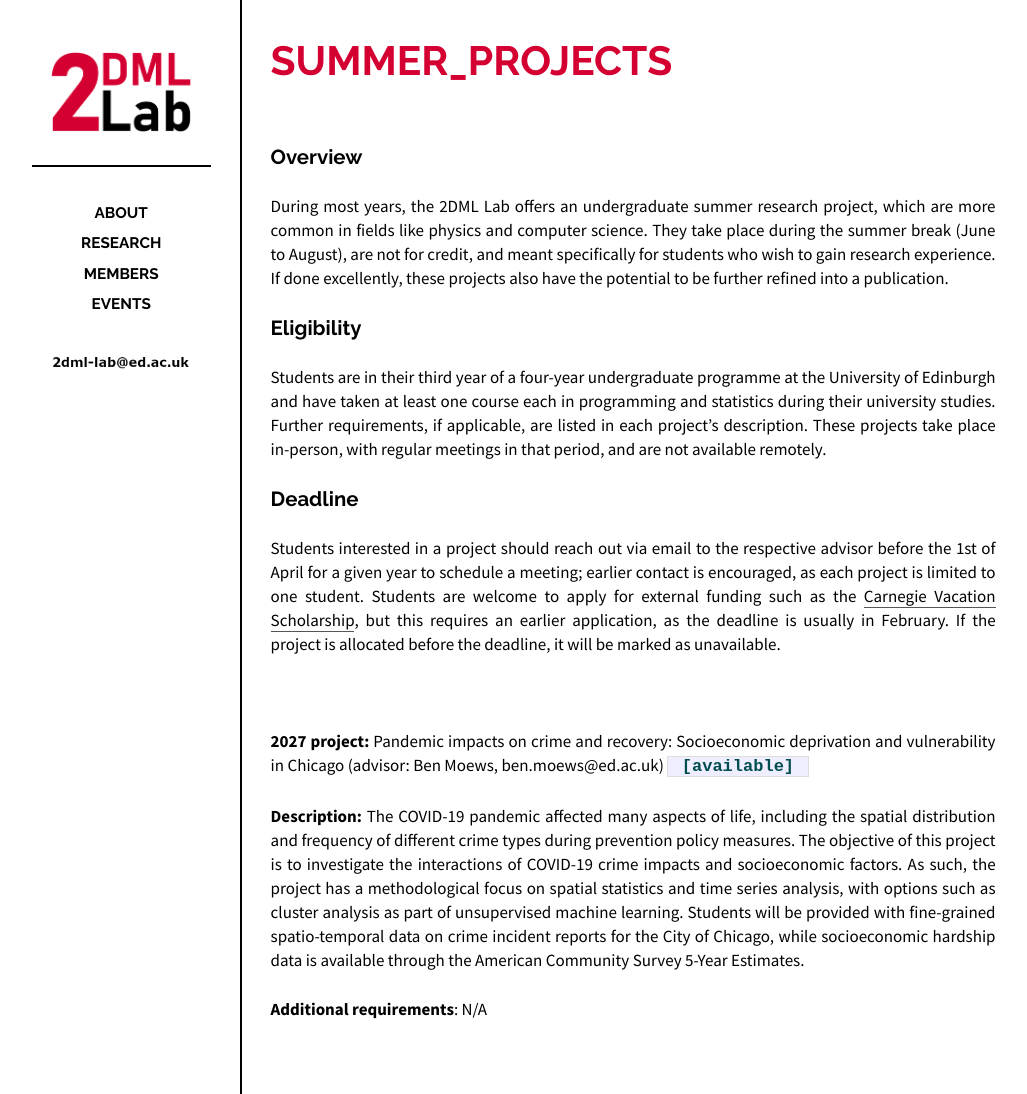
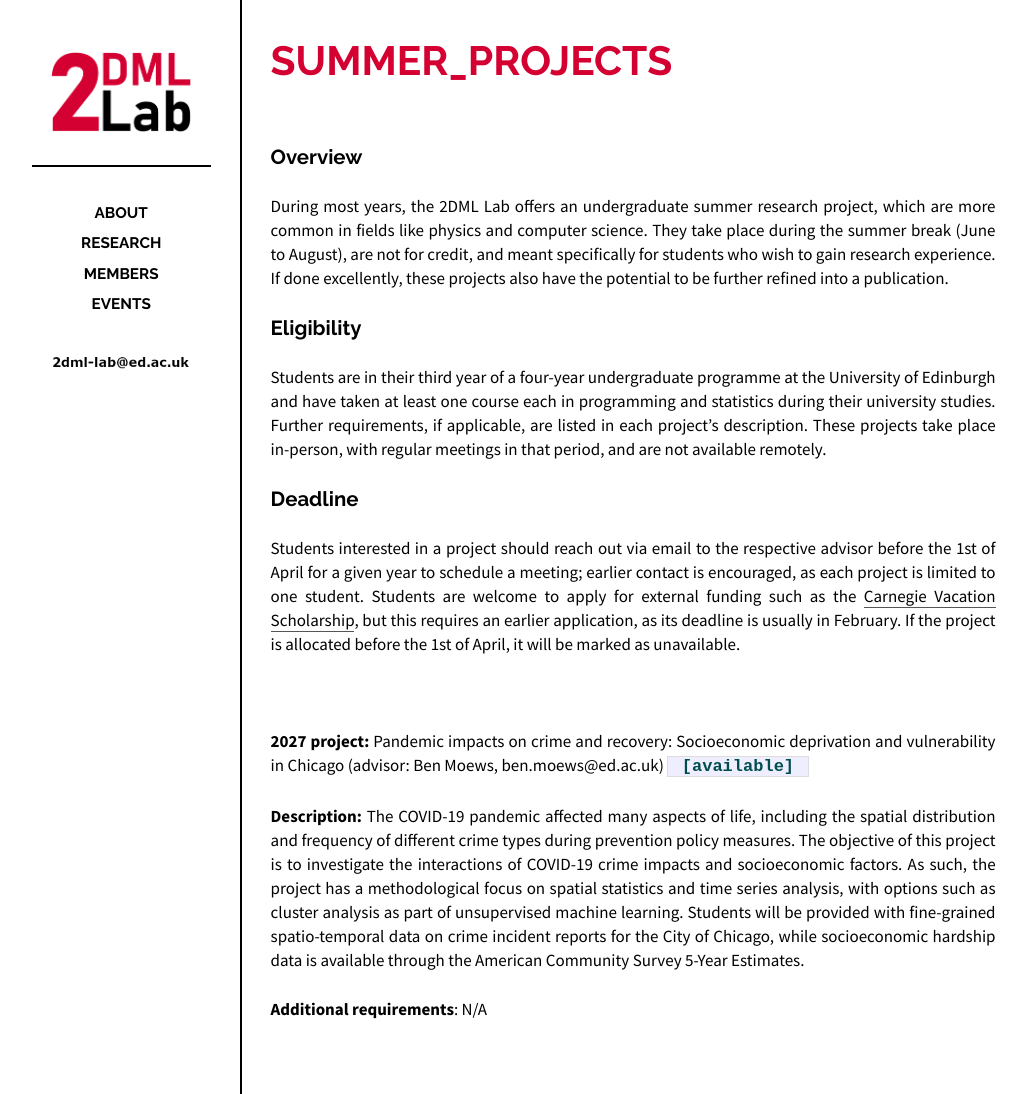
Before and after one commit to 2dml-lab/2dml-lab.github.io, a Jekyll site: the page built from _posts/2024-01-31-summer_projects.md, in a window 1280 px wide. Shown: the whole page, without its empty margins (118-1145 px from the left). Built offline with Jekyll 4.4.1, drawn with Linux system fonts in a browser that asks for light colours; our own code applies the rules of GitHub Pages for plain Markdown files.

Commit message:
Update 2024-01-31-summer_projects.md

```diff
--- a/_posts/2024-01-31-summer_projects.md
+++ b/_posts/2024-01-31-summer_projects.md
@@ -20,7 +20,7 @@ Students are in their third year of a four-year undergraduate programme at the U
 
 ## Deadline
 
-Students interested in a project should reach out via email to the respective advisor before the 1st of April for a given year to schedule a meeting; earlier contact is encouraged, as each project is limited to one student. Students are welcome to apply for external funding such as the [Carnegie Vacation Scholarship](https://carnegie-trust.org/award-schemes/vacation-scholarships), but this requires an earlier application, as the deadline is usually in February. If the project is allocated before the deadline, it will be marked as unavailable.
+Students interested in a project should reach out via email to the respective advisor before the 1st of April for a given year to schedule a meeting; earlier contact is encouraged, as each project is limited to one student. Students are welcome to apply for external funding such as the [Carnegie Vacation Scholarship](https://carnegie-trust.org/award-schemes/vacation-scholarships), but this requires an earlier application, as its deadline is usually in February. If the project is allocated before the 1st of April, it will be marked as unavailable.
 
 <br>
 
```
